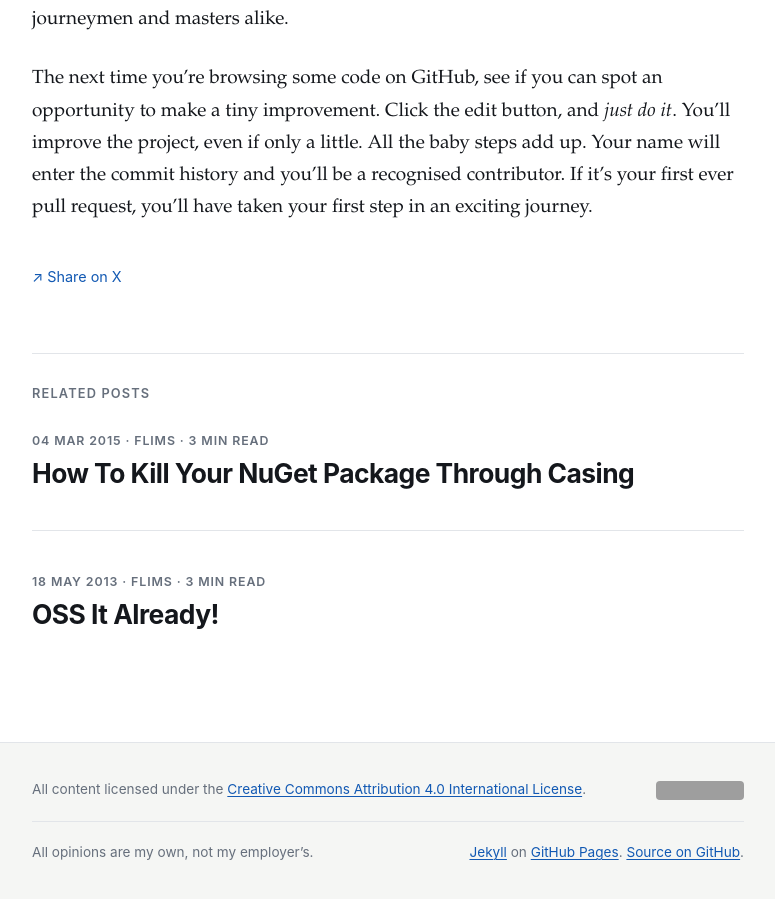
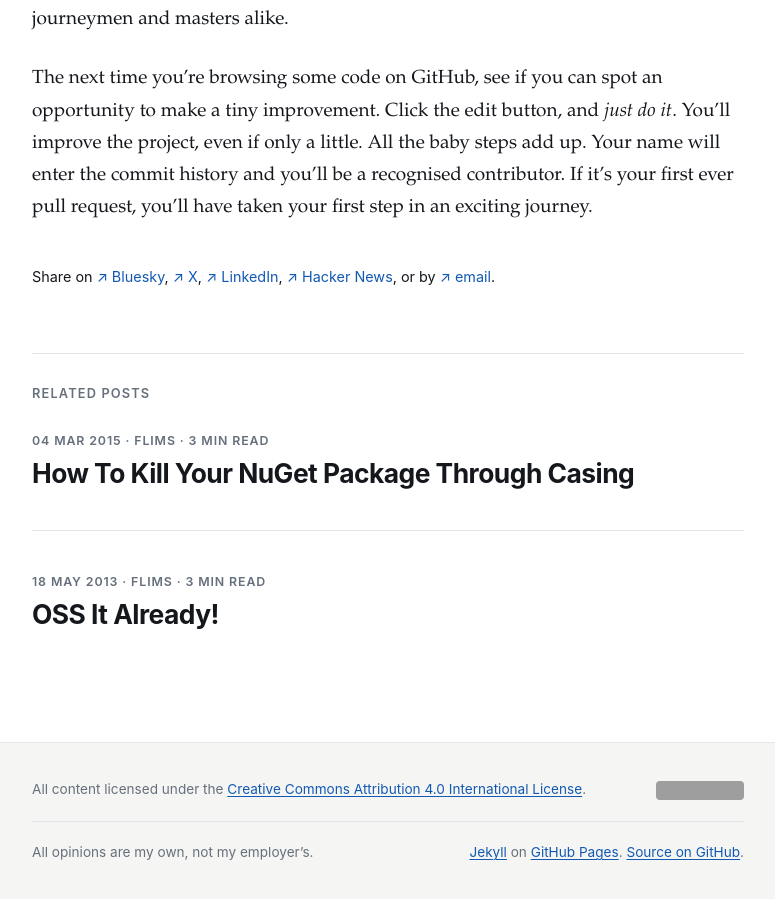
Before and after one commit to adamralph/adamralph.github.com, a Jekyll site: the page built from _posts/2015-10-12-no-pull-request-is-too-small.md, in a window 1280 px wide and 900 px high, scrolled down 991 px. Shown: the whole window, without its empty margins (252-1027 px from the left). Built offline with Jekyll 4.4.1, drawn with Linux system fonts in a browser that asks for light colours; some of the changed lines change nothing that is shown; grey boxes are pictures that could not be loaded.

Commit message:
add share links and open graph metadata
Add Bluesky, LinkedIn, Hacker News, and email share links, and Open Graph tags for link previews.

```diff
--- a/_layouts/default.html
+++ b/_layouts/default.html
@@ -22,6 +22,13 @@
   <link rel="icon" type="image/png" href="/favicon-32x32.png" sizes="32x32" />
   <meta name="msapplication-TileColor" content="#0066cc" />
   <meta name="msapplication-TileImage" content="/mstile-144x144.png" />
+  <meta property="og:type" content="{% if page.layout == 'post' %}article{% else %}website{% endif %}" />
+  <meta property="og:title" content="{{ page.title }}" />
+  <meta property="og:description" content="{{ page.description | default: site.description }}" />
+  <meta property="og:url" content="{{ page.url | absolute_url }}" />
+  <meta property="og:image" content="{{ page.social_image | default: page.image | default: site.image | absolute_url }}" />
+  <meta property="og:site_name" content="{{ site.title }}" />
+  <meta property="og:locale" content="en_GB" />
   <meta name="twitter:card" content="summary" />
   <meta name="twitter:site" content="@adamralph" />
   <meta name="twitter:title" content="{{ page.title }}" />
--- a/_layouts/post.html
+++ b/_layouts/post.html
@@ -8,7 +8,7 @@ stylesheet: '/css/post.css'
         <h1 class="h-post-title">{{ page.title }}</h1>
       </header>{% if page.image %}
       <img class="post-hero" src="{{ page.image }}" alt="" width="360" />{% endif %}
-{{ content }}      <p class="share"><a href="https://x.com/intent/tweet?text={{ page.title | uri_escape }}&amp;url={{ page.url | absolute_url | uri_escape }}&amp;via=adamralph">Share on X</a></p>
+{{ content }}      <p class="share">Share on <a href="https://bsky.app/intent/compose?text={{ page.title | uri_escape }}%20{{ page.url | absolute_url | uri_escape }}">Bluesky</a>, <a href="https://x.com/intent/tweet?text={{ page.title | uri_escape }}&amp;url={{ page.url | absolute_url | uri_escape }}&amp;via=adamralph">X</a>, <a href="https://www.linkedin.com/sharing/share-offsite/?url={{ page.url | absolute_url | uri_escape }}">LinkedIn</a>, <a href="https://news.ycombinator.com/submitlink?u={{ page.url | absolute_url | uri_escape }}&amp;t={{ page.title | uri_escape }}">Hacker News</a>, or by <a href="mailto:?subject={{ page.title | uri_escape }}&amp;body={{ page.url | absolute_url | uri_escape }}">email</a>.</p>
     </article>{% assign header_written = false %}{% for post in site.posts %}{% assign is_related = false %}{% for tag in post.tags %}{% if post.url != page.url and page.tags contains tag %}{% assign is_related = true %}{% break %}{% endif %}{% endfor %}{% if is_related == false %}{% continue %}{% endif %}{% if header_written == false %}
     <section class="related-posts">
       <h2>Related posts</h2>{% assign header_written = true %}{% endif %}
```
